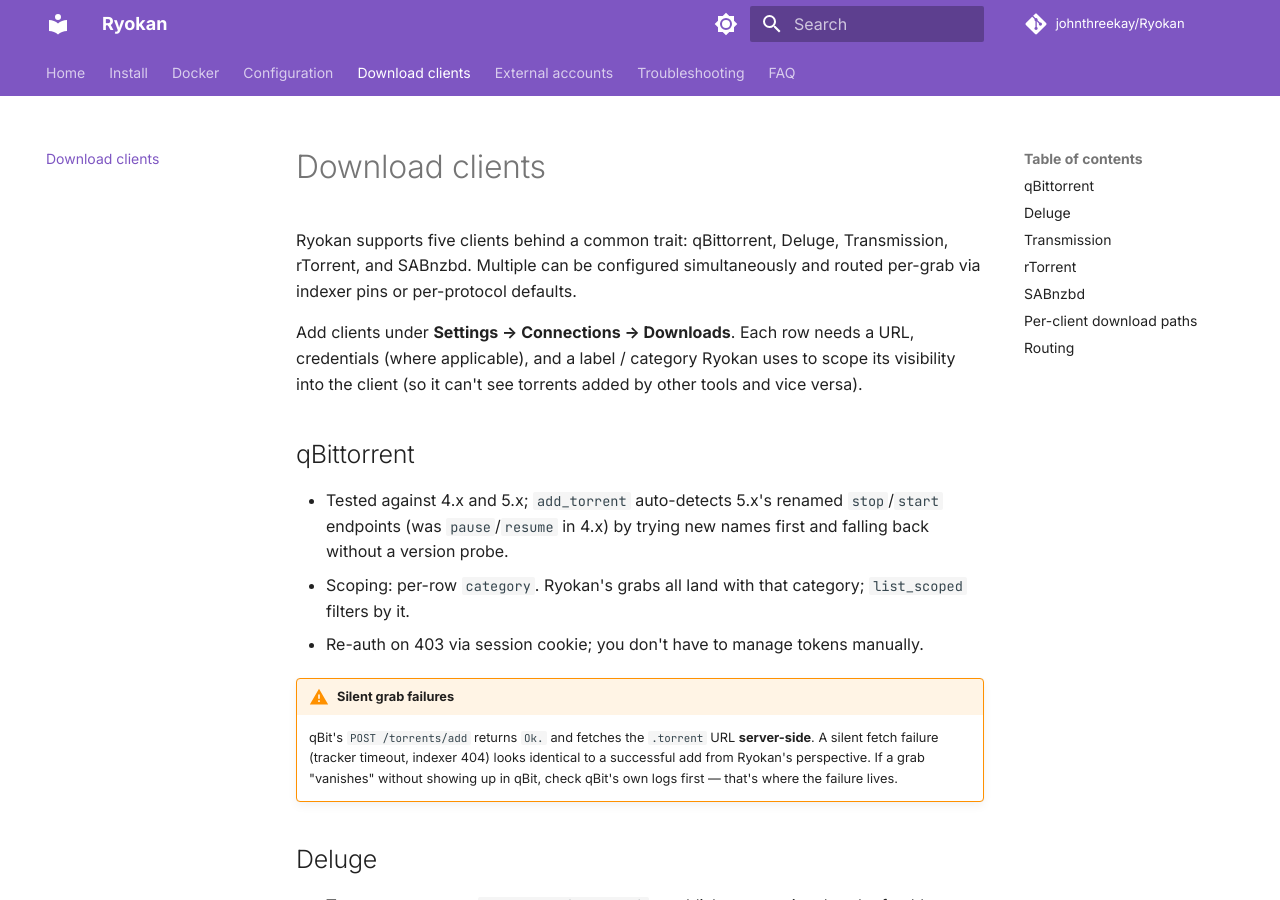
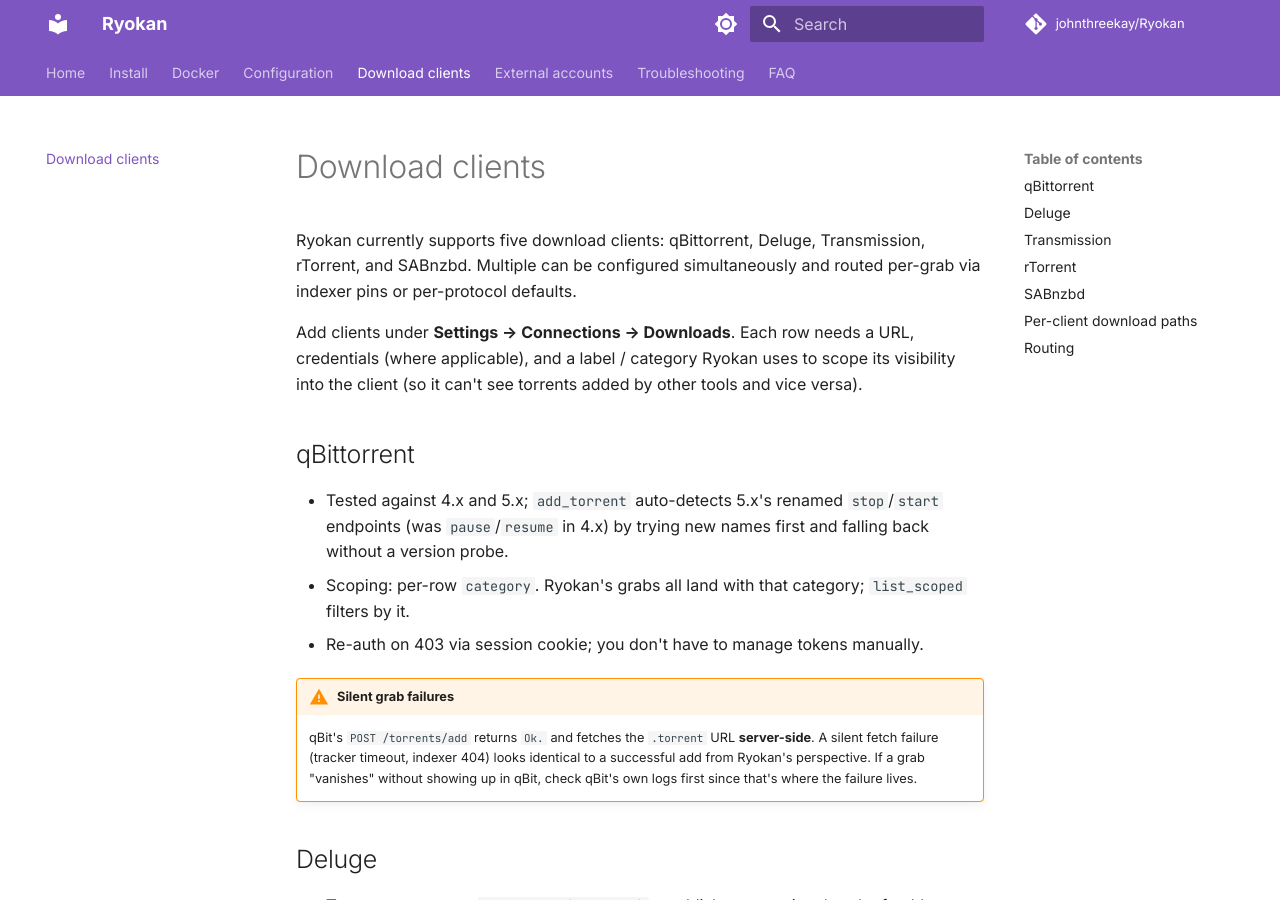
Before and after one commit to abhi1693/Ryokan, an MkDocs documentation site: the page built from docs/download-clients.md, in a window 1280 px wide and 900 px high. Built offline with MkDocs 1.6.1 and Material for MkDocs 9.7.7, drawn with Linux system fonts in a browser that asks for light colours; comment, search, counter and statistics services are not loaded; some of the changed text lies outside the part shown.

Commit message:
Clarify wording in download clients documentation
Updated wording for clarity and consistency in the documentation regarding download clients.

```diff
--- a/docs/download-clients.md
+++ b/docs/download-clients.md
@@ -1,6 +1,6 @@
 # Download clients
 
-Ryokan supports five clients behind a common trait: qBittorrent, Deluge, Transmission, rTorrent, and SABnzbd. Multiple can be configured simultaneously and routed per-grab via indexer pins or per-protocol defaults.
+Ryokan currently supports five download clients: qBittorrent, Deluge, Transmission, rTorrent, and SABnzbd. Multiple can be configured simultaneously and routed per-grab via indexer pins or per-protocol defaults.
 
 Add clients under **Settings → Connections → Downloads**. Each row needs a URL, credentials (where applicable), and a label / category Ryokan uses to scope its visibility into the client (so it can't see torrents added by other tools and vice versa).
 
@@ -11,7 +11,7 @@
 - Re-auth on 403 via session cookie; you don't have to manage tokens manually.
 
 !!! warning "Silent grab failures"
-    qBit's `POST /torrents/add` returns `Ok.` and fetches the `.torrent` URL **server-side**. A silent fetch failure (tracker timeout, indexer 404) looks identical to a successful add from Ryokan's perspective. If a grab "vanishes" without showing up in qBit, check qBit's own logs first — that's where the failure lives.
+    qBit's `POST /torrents/add` returns `Ok.` and fetches the `.torrent` URL **server-side**. A silent fetch failure (tracker timeout, indexer 404) looks identical to a successful add from Ryokan's perspective. If a grab "vanishes" without showing up in qBit, check qBit's own logs first since that's where the failure lives.
 
 ## Deluge
 
@@ -34,7 +34,7 @@
 ## SABnzbd
 
 - **Endpoint shape**: `GET <base>/api?apikey=…&mode=…&output=json`. The user-configured base IS the base — Ryokan appends `/api`. Most SAB installs are at `http://host:8080`; the legacy `URL_BASE=/sabnzbd` configurations want `http://host:8080/sabnzbd` as the configured base.
-- **API key**: SAB has two — the **full API key** and the read-only `nzb_api_key`. Ryokan needs the full one for queue management (cancel, change_cat). The Test-connection probe catches a wrong/missing key at config time instead of at first grab.
+- **API key**: SAB has two: the **full API key** and the read-only `nzb_api_key`. Ryokan needs the full one for queue management (cancel, change_cat). The Test-connection probe catches a wrong/missing key at config time instead of at first grab.
 - **Auto-creates the configured category.** If the category Ryokan was configured with doesn't exist in SAB, the connection-test path creates it via `set_config`. Same auto-create runs on first grab as a safety net for users who skipped the Test button. Without this, NZBs land in SAB's default bucket, Ryokan's `list_scoped` filters them out, and grabs appear to vanish — see [Troubleshooting → SAB downloads vanish](troubleshooting.md#sab-downloads-disappear-from-ryokan-but-still-download-in-sab).
 - **No per-file selection.** NZBs are opaque blobs until SAB extracts them. Interactive picker still works (it shows the file list for selection if SAB has parsed the headers), but the actual file selection is no-op'd at the wire — SAB downloads the whole NZB, then post-processing imports the files Ryokan wanted.
 
```
